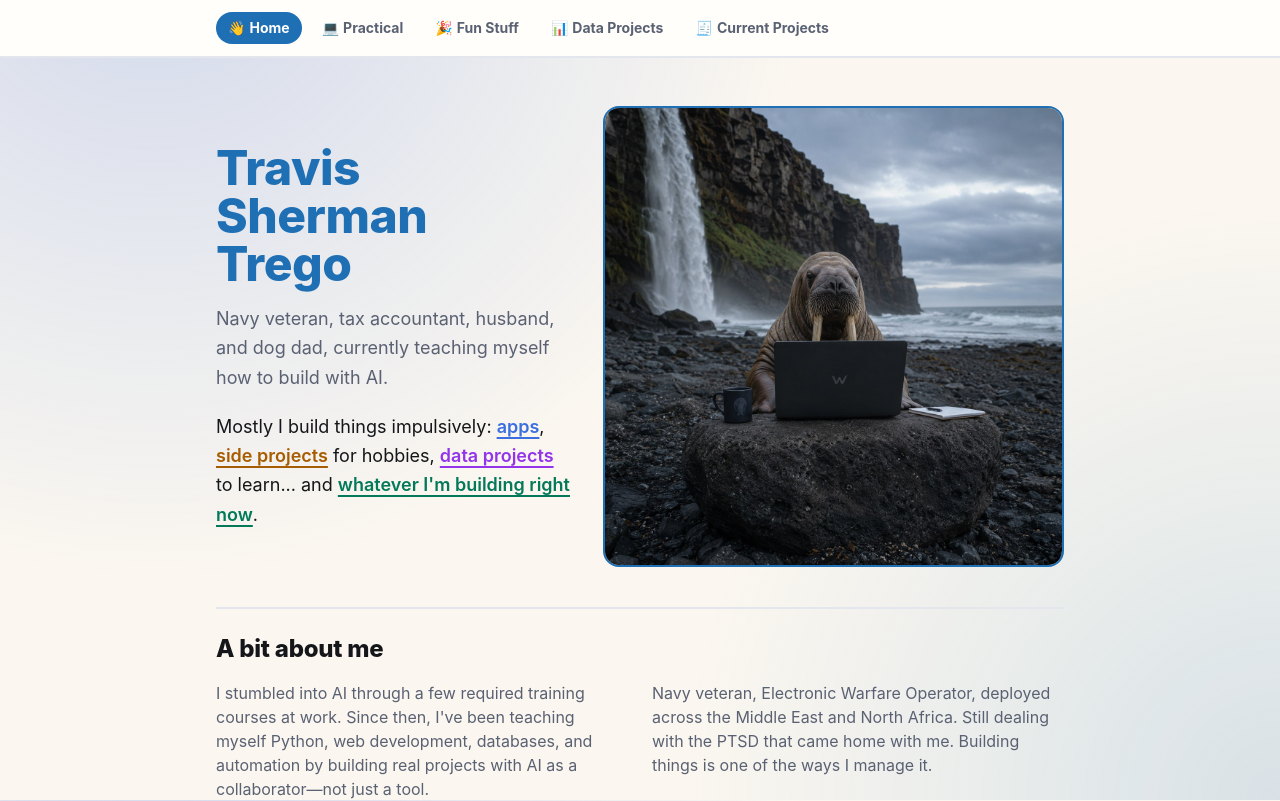
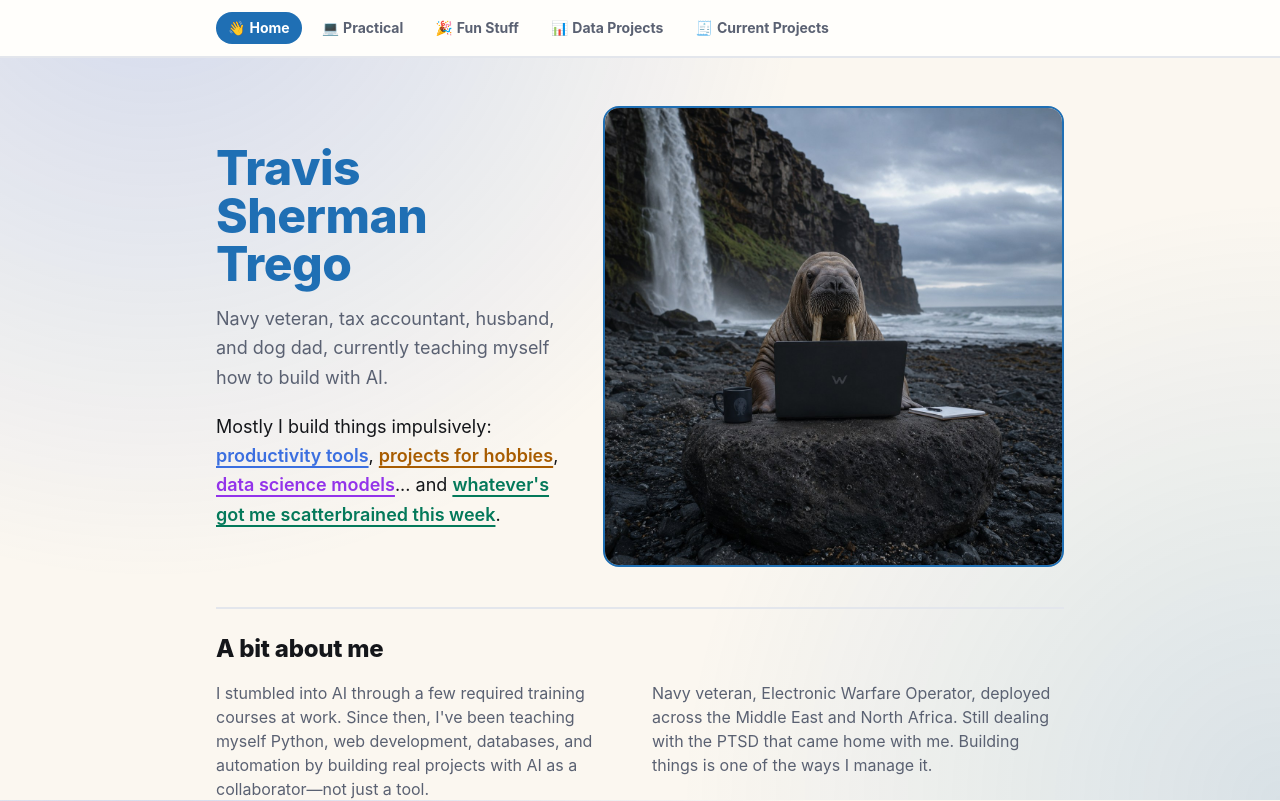
Before and after one commit to travtrego/portfolio-site, a Next.js app: page / in a window 1280 px wide. Shown: the top 801 px of the page. Built offline with nearby package versions, Linux system fonts and the light colour scheme.

Commit message:
Rework homepage intro sentence with punchier, scatterbrained framing

```diff
--- a/app/page.tsx
+++ b/app/page.tsx
@@ -17,19 +17,19 @@ export default function Home() {
           <p className="mt-5 text-lg leading-relaxed">
             Mostly I build things impulsively:{" "}
             <Link href="/apps" className="font-semibold underline decoration-2 underline-offset-4" style={{ color: "var(--accent-apps)" }}>
-              apps
+              productivity tools
             </Link>
             ,{" "}
             <Link href="/fun-stuff" className="font-semibold underline decoration-2 underline-offset-4" style={{ color: "var(--accent-fun)" }}>
-              side projects
-            </Link>{" "}
-            for hobbies,{" "}
+              projects for hobbies
+            </Link>
+            ,{" "}
             <Link href="/data-projects" className="font-semibold underline decoration-2 underline-offset-4" style={{ color: "var(--accent-data)" }}>
-              data projects
-            </Link>{" "}
-            to learn... and{" "}
+              data science models
+            </Link>
+            ... and{" "}
             <Link href="/productivity" className="font-semibold underline decoration-2 underline-offset-4" style={{ color: "var(--accent-productivity)" }}>
-              whatever I&apos;m building right now
+              whatever&apos;s got me scatterbrained this week
             </Link>
             .
           </p>
```
